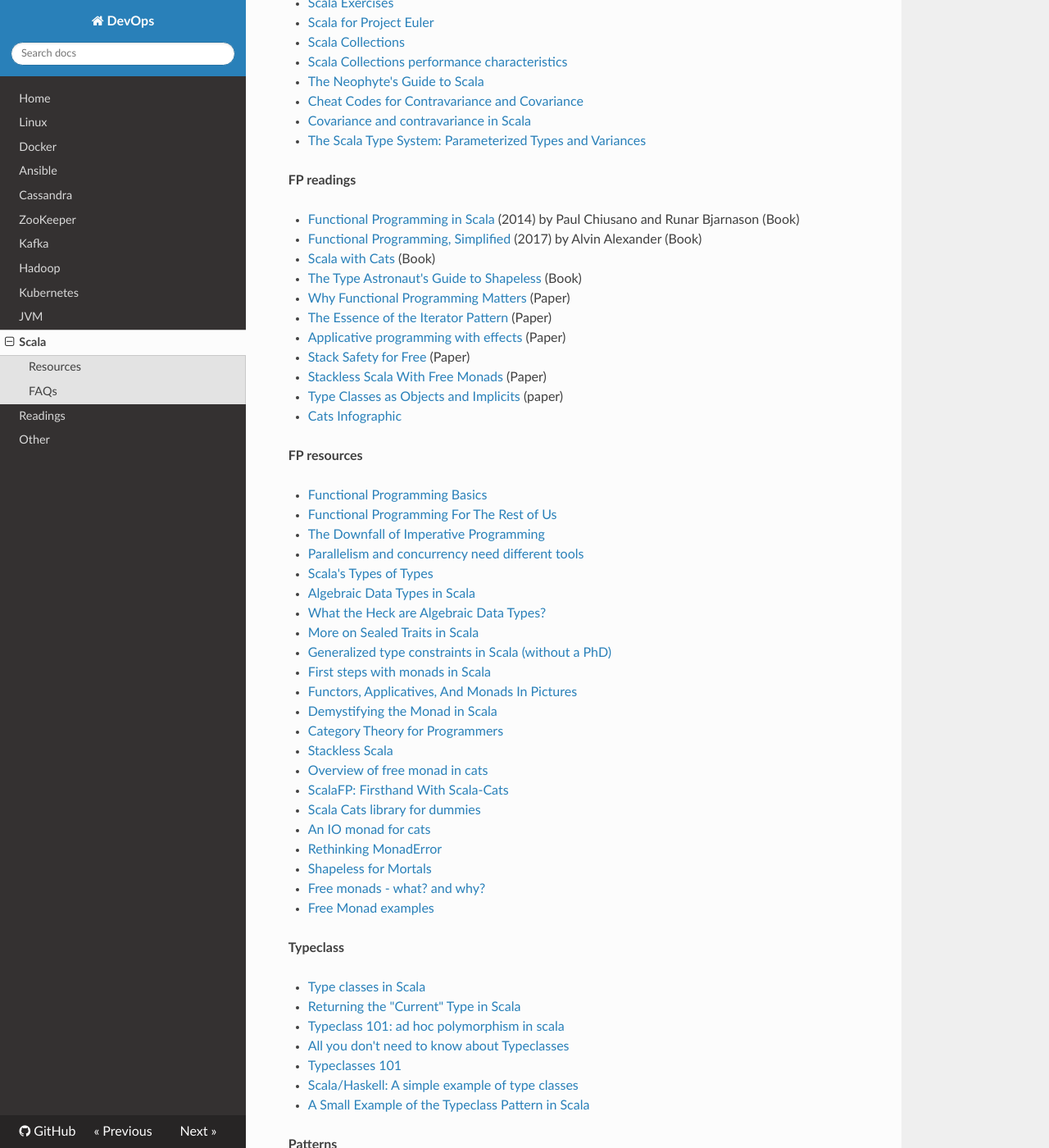
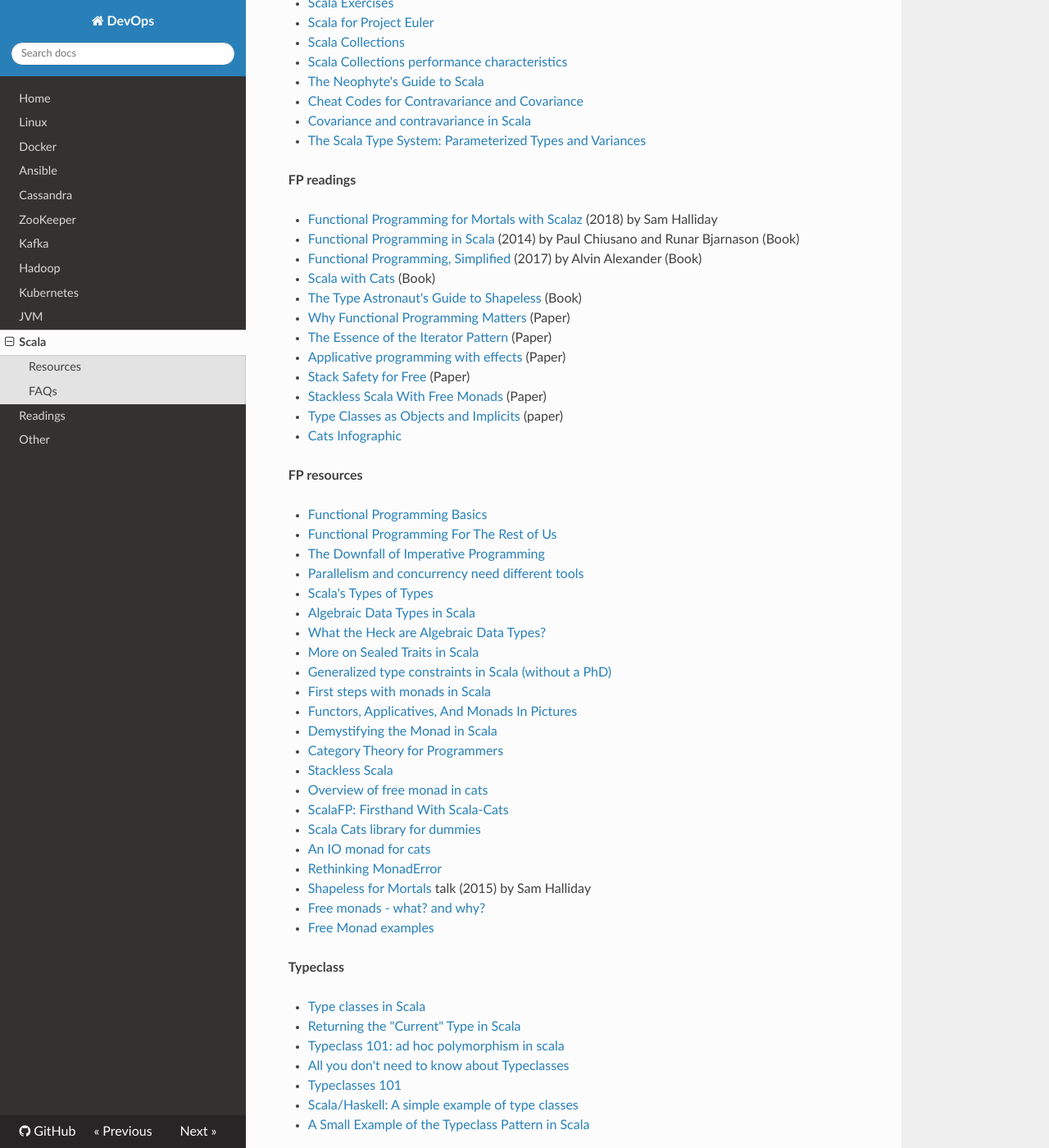
Before and after one commit to niqdev/devops, an MkDocs documentation site: the page built from docs/scala.md, in a window 1280 px wide and 1400 px high, scrolled down 440 px. Shown: the whole window at 82% size. Built offline with MkDocs 1.6.1, drawn with Linux system fonts in a browser that asks for light colours; nearby versions of some CDN libraries; old or Windows-style settings are respelled for this version of MkDocs.

Commit message:
fix the shapeless attribution, add fpmortals

```diff
--- a/docs/scala.md
+++ b/docs/scala.md
@@ -23,6 +23,7 @@
 
 **FP readings**
 
+* [Functional Programming for Mortals with Scalaz](https://leanpub.com/fpmortals) (2018) by Sam Halliday
 * [Functional Programming in Scala](https://amzn.to/2OCFpQG) (2014) by Paul Chiusano and Runar Bjarnason (Book)
 * [Functional Programming, Simplified](https://amzn.to/2OCFROS) (2017) by Alvin Alexander (Book)
 * [Scala with Cats](https://underscore.io/books/scala-with-cats) (Book)
@@ -56,7 +57,7 @@
 * [Scala Cats library for dummies](https://medium.com/@abu_nadhr/scala-cats-library-for-dummies-part-1-8ec47af7a144)
 * [An IO monad for cats](https://typelevel.org/blog/2017/05/02/io-monad-for-cats.html)
 * [Rethinking MonadError](https://typelevel.org/blog/2018/04/13/rethinking-monaderror.html)
-* [Shapeless for Mortals](https://github.com/ikhoon/shapeless-for-mortals)
+* [Shapeless for Mortals](http://fommil.com/scalax15/) talk (2015) by Sam Halliday
 * [Free monads - what? and why?](https://softwaremill.com/free-monads)
 * [Free Monad examples](https://github.com/kenbot/free)
 
```
